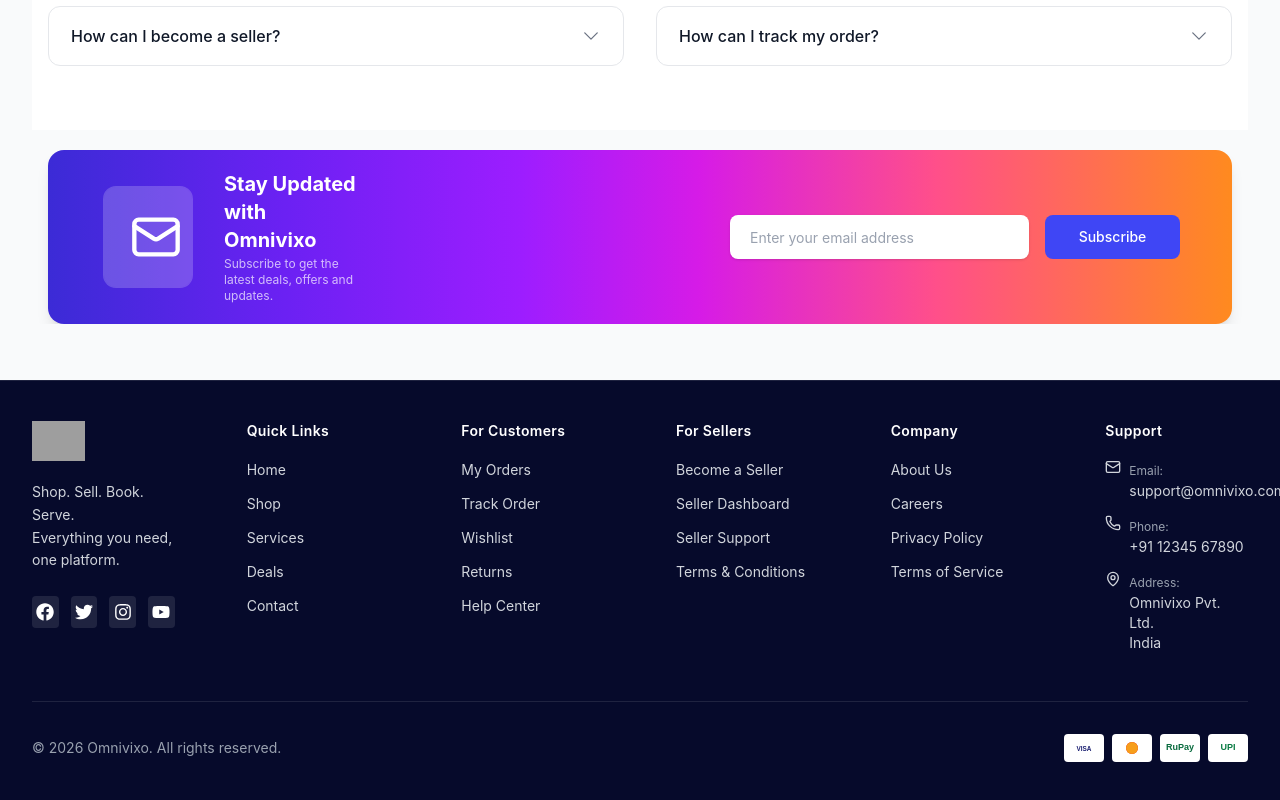
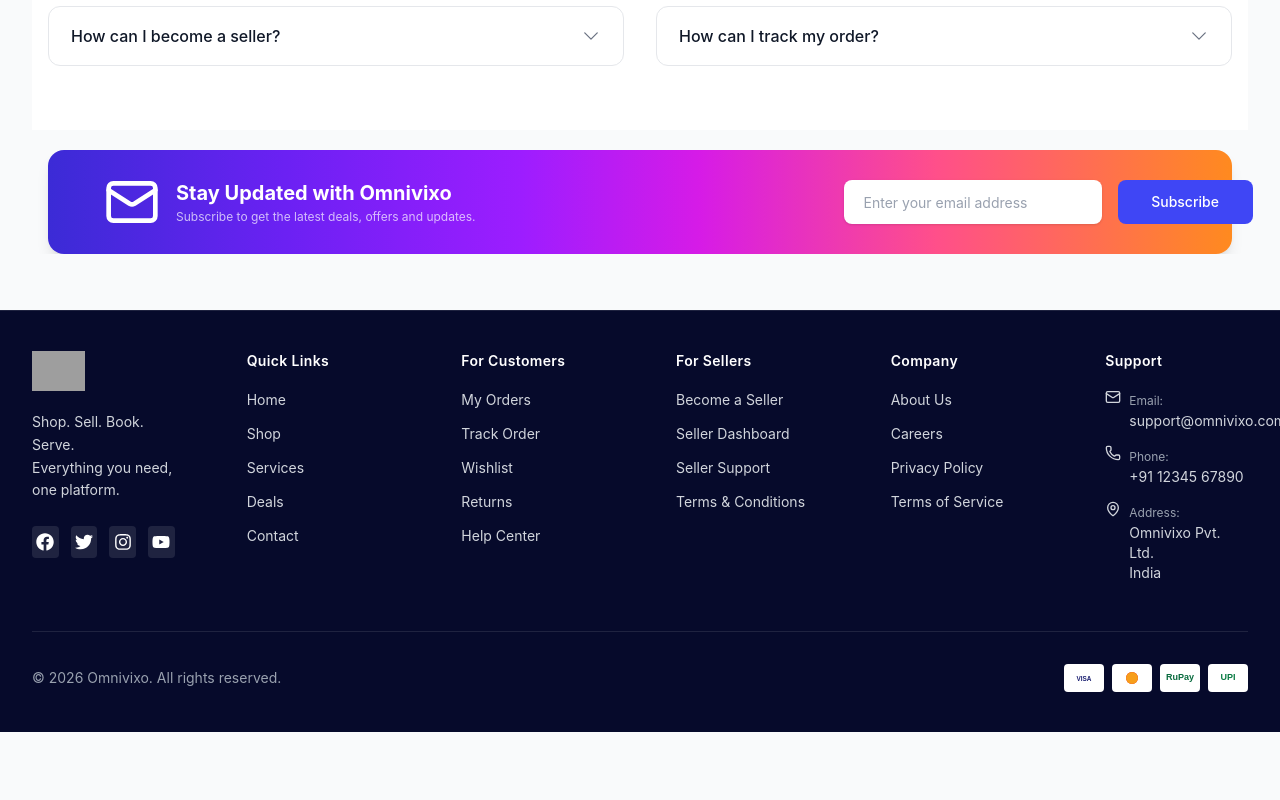
Before and after one commit to sksoftwareinnovationsolution-lab/e-commerce-multi-vender, a React (Vite) app: page / in a window 1280 px wide. Shown: the part 3725-4525 px from the top of the page. After the commit the page ends 4457 px from the top, so only its background shows below. Built offline with nearby package versions, Linux system fonts and the light colour scheme; grey boxes are pictures that could not be loaded.

Commit message:
NewsletterBanner alignment Fix

```diff
--- a/src/components/home/NewsletterBanner/NewsletterBanner.jsx
+++ b/src/components/home/NewsletterBanner/NewsletterBanner.jsx
@@ -4,13 +4,11 @@
   return (
     <section className="w-full">
       <div className="mx-auto max-w-7xl px-4">
-        <div className="rounded-2xl py-4 pl-8 pr-6 shadow-lg md:pl-10 md:pr-8 md:py-5" style={{ backgroundImage: "linear-gradient(90deg, #3B2BD6 0%, #6B21F3 20%, #9D1DFF 40%, #D61BE7 55%, #FF4F8A 75%, #FF8A1F 100%)" }}>
+        <div className="rounded-2xl py-3 pl-8 pr-6 shadow-lg md:pl-10 md:pr-8 md:py-3" style={{ backgroundImage: "linear-gradient(90deg, #3B2BD6 0%, #6B21F3 20%, #9D1DFF 40%, #D61BE7 55%, #FF4F8A 75%, #FF8A1F 100%)" }}>
           <div className="flex flex-col gap-90 md:flex-row md:items-center">
-            <div className="pl-2 md:pl-4 flex items-center gap-8">
-              <div className="flex h-25 w-22 shrink-0 items-center justify-center rounded-xl bg-white/20 ring-1 ring-white/20">
-             <Mail className="h-25 w-13 text-white translate-x-2" />
-              </div>
-              <div>
+            <div className="pl-2 md:pl-4 flex items-center gap-4 md:flex-1">
+               <Mail className="h-[7.5rem] w-[5.5rem] text-white shrink-0 md:h-20 md:w-14" />
+               <div className="md:whitespace-nowrap">
                 <h2 className="text-lg font-bold text-white md:text-xl">
                   Stay Updated with Omnivixo
                 </h2>
```
